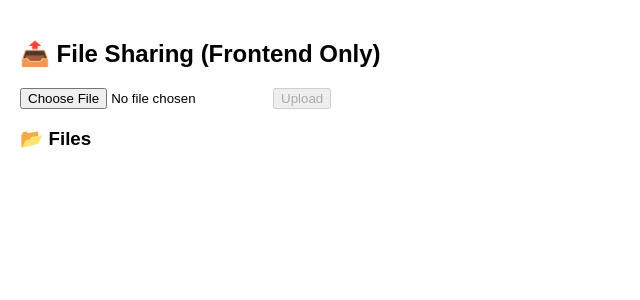
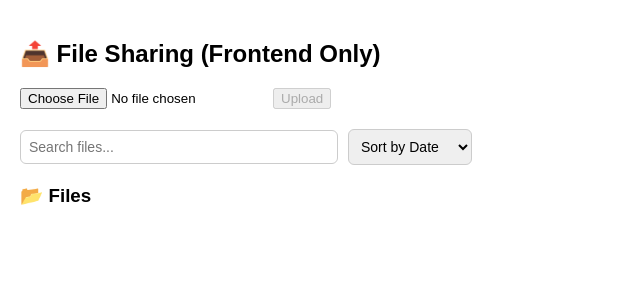
Before and after one commit to ujuojadi/FileSharingProject, a React (Create React App) app in the folder file-share-frontend/: page / in a window 1280 px wide. Shown: the top 300 px of the page, without its empty margins (0-640 px from the left). Built offline with nearby package versions, Linux system fonts and the light colour scheme.

Commit message:
Added search and filter

```diff
--- a/file-share-frontend/src/App.js
+++ b/file-share-frontend/src/App.js
@@ -3,6 +3,8 @@ import React, { useState } from "react";
 function App() {
   const [file, setFile] = useState(null);
   const [files, setFiles] = useState([]);
+  const [search, setSearch] = useState("");
+  const [sortBy, setSortBy] = useState("date"); // default sort by date
 
   const handleFileChange = (e) => {
     setFile(e.target.files[0]);
@@ -20,6 +22,7 @@ function App() {
       type: file.type,
       preview: previewUrl,
       progress: 0,
+      uploadedAt: new Date(),
     };
 
     setFiles((prev) => [...prev, newFile]);
@@ -40,6 +43,16 @@ function App() {
     setFiles((prev) => prev.filter((f) => f.id !== id));
   };
 
+  // Filter + sort files
+  const filteredFiles = files
+    .filter((f) => f.name.toLowerCase().includes(search.toLowerCase()))
+    .sort((a, b) => {
+      if (sortBy === "name") return a.name.localeCompare(b.name);
+      if (sortBy === "size") return a.size - b.size;
+      if (sortBy === "date") return b.uploadedAt - a.uploadedAt; // newest first
+      return 0;
+    });
+
   return (
     <div style={{ padding: 20, fontFamily: "Arial" }}>
       <h2>📤 File Sharing (Frontend Only)</h2>
@@ -49,6 +62,46 @@ function App() {
         Upload
       </button>
 
+      {/* 🔎 Search + Sort */}
+      <div
+        style={{
+          marginTop: 20,
+          marginBottom: 20,
+          display: "flex",
+          gap: "10px",
+          alignItems: "center",
+        }}
+      >
+        <input
+          type="text"
+          placeholder="Search files..."
+          value={search}
+          onChange={(e) => setSearch(e.target.value)}
+          style={{
+            flex: 1,
+            maxWidth: "300px",
+            padding: "8px",
+            fontSize: "14px",
+            border: "1px solid #ccc",
+            borderRadius: "6px",
+          }}
+        />
+        <select
+          value={sortBy}
+          onChange={(e) => setSortBy(e.target.value)}
+          style={{
+            padding: "8px",
+            fontSize: "14px",
+            border: "1px solid #ccc",
+            borderRadius: "6px",
+          }}
+        >
+          <option value="date">Sort by Date</option>
+          <option value="name">Sort by Name</option>
+          <option value="size">Sort by Size</option>
+        </select>
+      </div>
+
       <h3>📂 Files</h3>
       <div
         style={{
@@ -57,7 +110,7 @@ function App() {
           gap: "20px",
         }}
       >
-        {files.map((f) => (
+        {filteredFiles.map((f) => (
           <div
             key={f.id}
             style={{
@@ -72,6 +125,9 @@ function App() {
             <p style={{ fontWeight: "bold" }}>{f.name}</p>
             <p style={{ fontSize: "12px", color: "#555" }}>
               {(f.size / 1024).toFixed(1)} KB
+            </p>
+            <p style={{ fontSize: "11px", color: "gray" }}>
+              Uploaded: {f.uploadedAt.toLocaleString()}
             </p>
 
             {/* Progress bar */}
@@ -147,6 +203,11 @@ function App() {
           </div>
         ))}
       </div>
+
+      {/* Message if no files match search */}
+      {filteredFiles.length === 0 && files.length > 0 && (
+        <p style={{ marginTop: 20, color: "gray" }}>No files match your search.</p>
+      )}
     </div>
   );
 }
```
